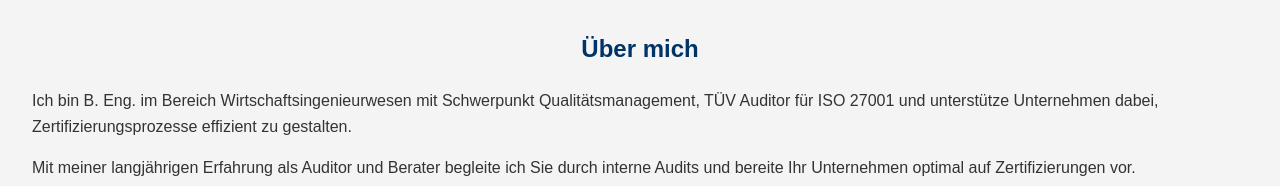
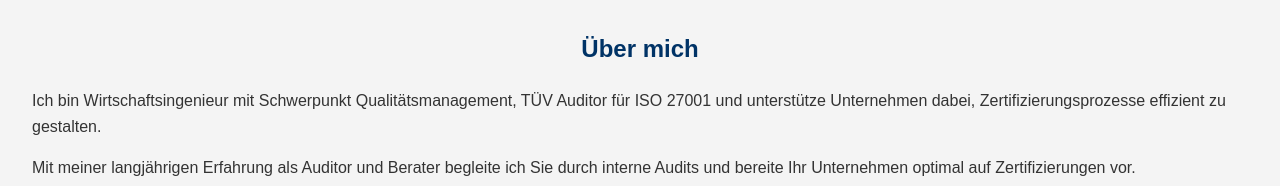
Before and after one commit to Christian383/Website, a plain HTML site: page index.html in a window 1280 px wide. Shown: the part 614-800 px from the top of the page. Drawn offline with Linux system fonts and the light colour scheme.

Commit message:
Update index.html

```diff
--- a/index.html
+++ b/index.html
@@ -35,7 +35,7 @@
     <!-- About Section -->
     <section id="about" class="about">
         <h2>Über mich</h2>
-        <p>Ich bin B. Eng. im Bereich Wirtschaftsingenieurwesen mit Schwerpunkt Qualitätsmanagement, TÜV Auditor für ISO 27001 und unterstütze Unternehmen dabei, Zertifizierungsprozesse effizient zu gestalten.</p>
+        <p>Ich bin Wirtschaftsingenieur mit Schwerpunkt Qualitätsmanagement, TÜV Auditor für ISO 27001 und unterstütze Unternehmen dabei, Zertifizierungsprozesse effizient zu gestalten.</p>
         <p>Mit meiner langjährigen Erfahrung als Auditor und Berater begleite ich Sie durch interne Audits und bereite Ihr Unternehmen optimal auf Zertifizierungen vor.</p>
     </section>
 
```
